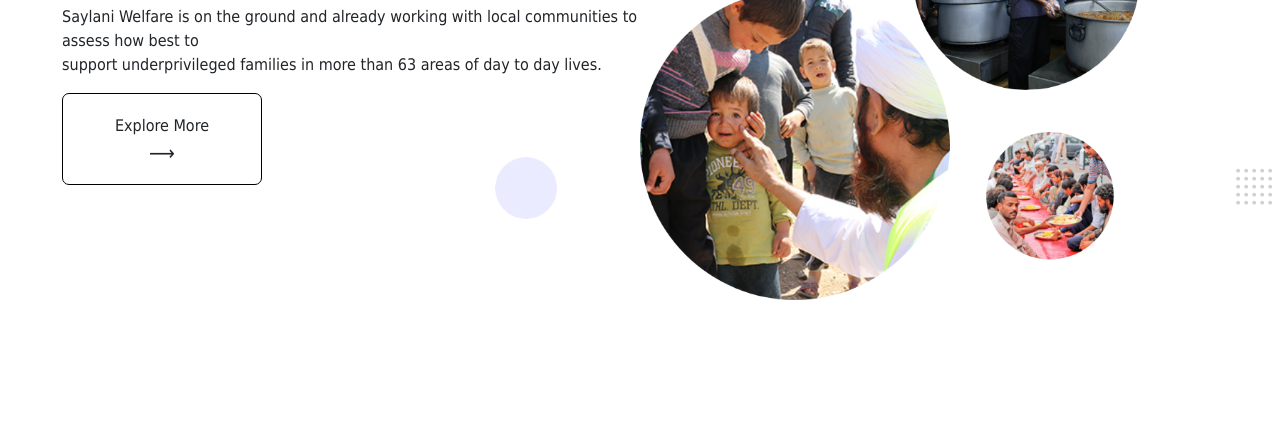
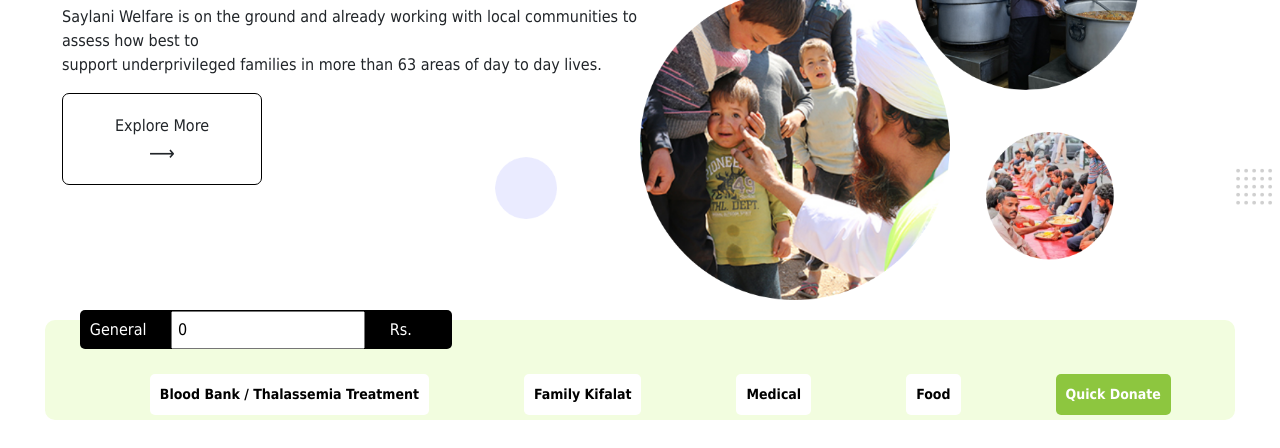
Before and after one commit to Mohib-Digital/html-css-bootstrap-project, a plain HTML site: page index.html in a window 1280 px wide. Shown: the part 352-800 px from the top of the page. Drawn offline with nearby package versions, Linux system fonts and the light colour scheme.

Commit message:
add codes

```diff
--- a/assets/css/style.css
+++ b/assets/css/style.css
@@ -1,4 +1,4 @@
-*{
+* {
     margin: 0;
     padding: 0;
     box-sizing: border-box;
@@ -18,9 +18,9 @@
     height: 20px; /* Set height */
 }
 
-/* dropdwonbutton */
+/* dropdown button */
 
-.dropdown:hover>.dropdown-menu {
+.dropdown:hover > .dropdown-menu {
     display: block;
     margin-top: 1px;
     box-shadow: 1px 3px 10px 1px rgb(208, 205, 205);
@@ -79,7 +79,6 @@
 
 .second_nav_links li {
     margin: 0 5px;
-
 }
 
 /* fst_section */
@@ -110,3 +109,109 @@
     text-align: center;
     padding-top: 20px;
 }
+
+/* btnS-section */
+div.btnS_section {
+    /* border: 1px solid black; */
+    width: 93%;
+    height: 100px;
+    padding: 30px;
+    background-color: #f2fddf;
+    display: flex;
+    align-items: center;
+    border-radius: 10px;
+}
+
+div.btns {
+    display: flex;
+    align-items: center;
+    flex-wrap: wrap;
+    /* align-items: center; */
+}
+
+div.calculated_btn span {
+    background-color: black;
+    color: white;
+    padding: 10px;
+    margin: 5px;
+    border: none;
+    text-align: center;
+    border-radius: 5px;
+    /* font-weight: bold; */
+    font-size: 16px;
+}
+div.calculated_btn input {
+    padding: 5px;
+    margin: 5px;
+    /* border: none; */
+}
+
+div.four_btns {
+    display: flex;
+    flex-wrap: wrap;
+}
+
+#btn1 button {
+    background-color: white;
+    border: none;
+    padding: 5px;
+    padding-left: 20px;
+    padding-right: 20px;
+    margin: 20px;
+    margin-left: 75px;
+    border-radius: 5px;
+    font-size: 14px;
+    font-weight: bold;
+}
+
+.btn11 {
+    transition: transform 0.3s ease, background-color 0.3s ease, color 0.3s ease;
+}
+
+.btn11:hover {
+    background-color: #424242 !important;
+    color: white !important;
+    transform: scale(1.1);
+}
+
+.btn22 {
+    transition: transform 0.3s ease, background-color 0.3s ease, color 0.3s ease;
+}
+
+.btn22:hover {
+    background-color: #424242 !important;
+    color: white !important;
+    transform: scale(1.1);
+}
+
+.btn33 {
+    transition: transform 0.3s ease, background-color 0.3s ease, color 0.3s ease;
+}
+
+.btn33:hover {
+    background-color: #424242 !important;
+    color: white !important;
+    transform: scale(1.1);
+}
+
+.btn44 {
+    transition: transform 0.3s ease, background-color 0.3s ease, color 0.3s ease;
+}
+
+.btn44:hover {
+    background-color: #424242 !important;
+    color: white !important;
+    transform: scale(1.1);
+}
+
+.btn55 {
+    background-color: #8DC63F !important;
+    color: white !important;
+    transition: transform 0.3s ease, background-color 0.3s ease, color 0.3s ease;
+}
+
+.btn55:hover {
+    /* background-color: #424242 !important;
+    color: white !important; */
+    transform: scale(1.1);
+}
--- a/index.html
+++ b/index.html
@@ -126,8 +126,31 @@
     </section>
 
     <!-- btnS-section -->
-    <section>
-
+    <section class="second-section" style="margin-top: 20px;">
+      <div class="container-fluid btnS_section">
+        <div class="btns">
+          <div class="calculated_btn">
+            <span>General<span> <input type="text" value="0"> <span>Rs.</span>
+          </div>
+          <div class="four_btns">
+            <div id="btn1">
+              <button class="btn11" style="padding: 10px;">Blood Bank / Thalassemia Treatment</button>
+            </div>
+            <div id="btn1">
+              <button class="btn22" style="padding: 10px;">Family Kifalat</button>
+            </div>
+            <div id="btn1">
+              <button class="btn33" style="padding: 10px;">Medical</button>
+            </div>
+            <div id="btn1">
+              <button class="btn44" style="padding: 10px;">Food</button>
+            </div>
+            <div id="btn1">
+              <button class="btn55" style="padding: 10px;">Quick Donate</button>
+            </div>
+          </div>
+        </div>
+      </div>
     </section>
 
 
```
Lines whose indentation alone changed are shown as unchanged.
